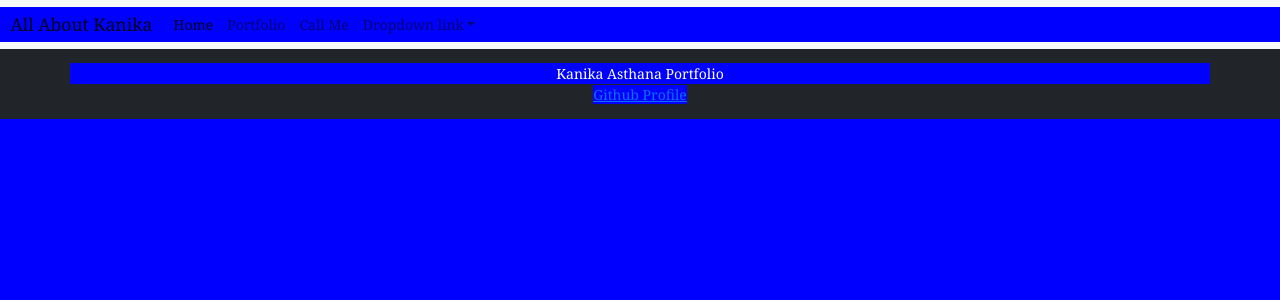
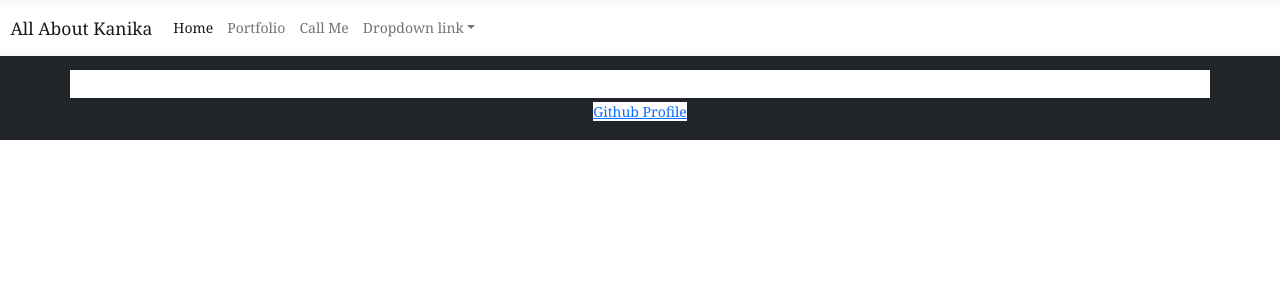
Before and after one commit to kasthana112/kasthana, a React (Create React App) app: page / in a window 1280 px wide. Shown: the top 300 px of the page. Built offline with nearby package versions, Linux system fonts and the light colour scheme.

Commit message:
updated css styling

```diff
--- a/src/App.css
+++ b/src/App.css
@@ -1,5 +1,5 @@
 *{
-  background-color: blue;
+  background-color: rgb(255, 255, 255);
   font-family: Georgia, 'Times New Roman', Times, serif;
   font-size: 14px;
   margin: 0;
@@ -7,6 +7,9 @@
 }
 .App {
   text-align: center;
+  font-family: 'Shadows Into Light', cursive;
+  font-family: 'Zeyada', cursive;
+  font-size: 30px;
 }
 
 .App-logo {
@@ -21,14 +24,14 @@
 }
 
 .App-header {
-  background-color: #282c34;
+  background-color: #f9fbfd;
   min-height: 100vh;
   display: flex;
   flex-direction: column;
   align-items: center;
   justify-content: center;
   font-size: calc(10px + 2vmin);
-  color: white;
+  color: rgb(0, 0, 0);
 }
 
 .App-link {
--- a/src/componets/pages/Projects.js
+++ b/src/componets/pages/Projects.js
@@ -11,6 +11,7 @@ function Projects() {
             <div className="project-container">
                 <div className="project-card">
                     <h2>Weather App</h2>
+                    <a href='https://github.com/kasthana112/weather'></a>
                     <p>This is a weather app that allows users to search for a city and display the current weather for that city.</p>
                     <img src={weather} alt="weather" />
                 </div>
--- a/src/index.css
+++ b/src/index.css
@@ -1,13 +1,18 @@
 body {
+  line-height: 2rem;
   margin: 0;
-  font-family: -apple-system, BlinkMacSystemFont, 'Segoe UI', 'Roboto', 'Oxygen',
-    'Ubuntu', 'Cantarell', 'Fira Sans', 'Droid Sans', 'Helvetica Neue',
-    sans-serif;
+  font-family: 'Shadows Into Light', cursive;
+  font-family: 'Exo', cursive;
   -webkit-font-smoothing: antialiased;
   -moz-osx-font-smoothing: grayscale;
+  color : rgb(248, 245, 245)
 }
 
 code {
-  font-family: source-code-pro, Menlo, Monaco, Consolas, 'Courier New',
-    monospace;
+  font-family: 'Shadows Into Light', cursive;
+  font-family: 'Zeyada', cursive;
 }
+
+dl {
+  font-size: 1.5rem;
+}
```
Also changed, not shown: src/componets/pages/Contact.js (added, +26 -0 lines), src/componets/pages/ContactMe.js (deleted, +0 -8 lines).
